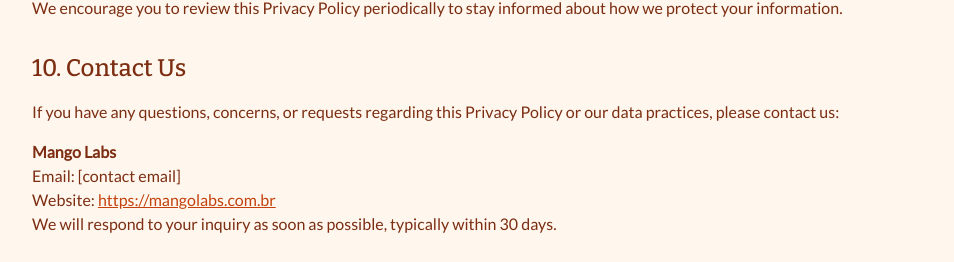
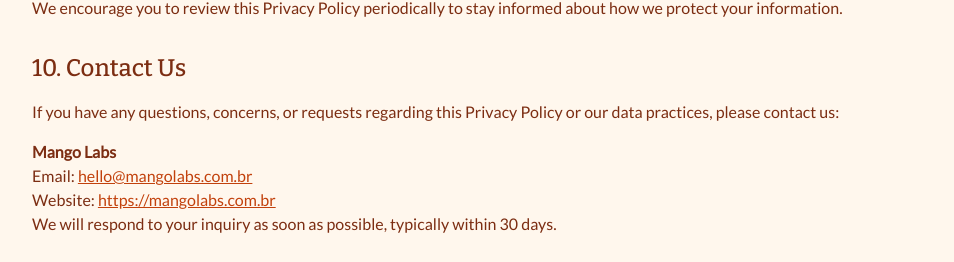
Before and after one commit to mangolabsbr/mango-website, a Next.js app: page /apps/xchanger/privacy in a window 1280 px wide. Shown: the part 5292-5554 px from the top of the page, without its empty margins (160-1114 px from the left). Built offline with nearby package versions, Linux system fonts and the light colour scheme.

Commit message:
update contact information

```diff
--- a/app/apps/xchanger/privacy/page.tsx
+++ b/app/apps/xchanger/privacy/page.tsx
@@ -590,7 +590,15 @@
             <p className="mt-4">
               <strong>Mango Labs</strong>
               <br />
-              Email: [contact email]
+              Email:{" "}
+              <Link
+                href="mailto:hello@mangolabs.com.br"
+                className="text-orange-700 hover:text-orange-900 underline"
+                target="_blank"
+                rel="noopener noreferrer"
+              >
+                hello@mangolabs.com.br
+              </Link>
               <br />
               Website:{" "}
               <Link
--- a/app/apps/xchanger/terms/page.tsx
+++ b/app/apps/xchanger/terms/page.tsx
@@ -479,7 +479,15 @@
             <p className="mt-4">
               <strong>Mango Labs</strong>
               <br />
-              Email: [contact email]
+              Email:{" "}
+              <Link
+                href="mailto:hello@mangolabs.com.br"
+                className="text-orange-700 hover:text-orange-900 underline"
+                target="_blank"
+                rel="noopener noreferrer"
+              >
+                hello@mangolabs.com.br
+              </Link>
               <br />
               Website:{" "}
               <Link
```
